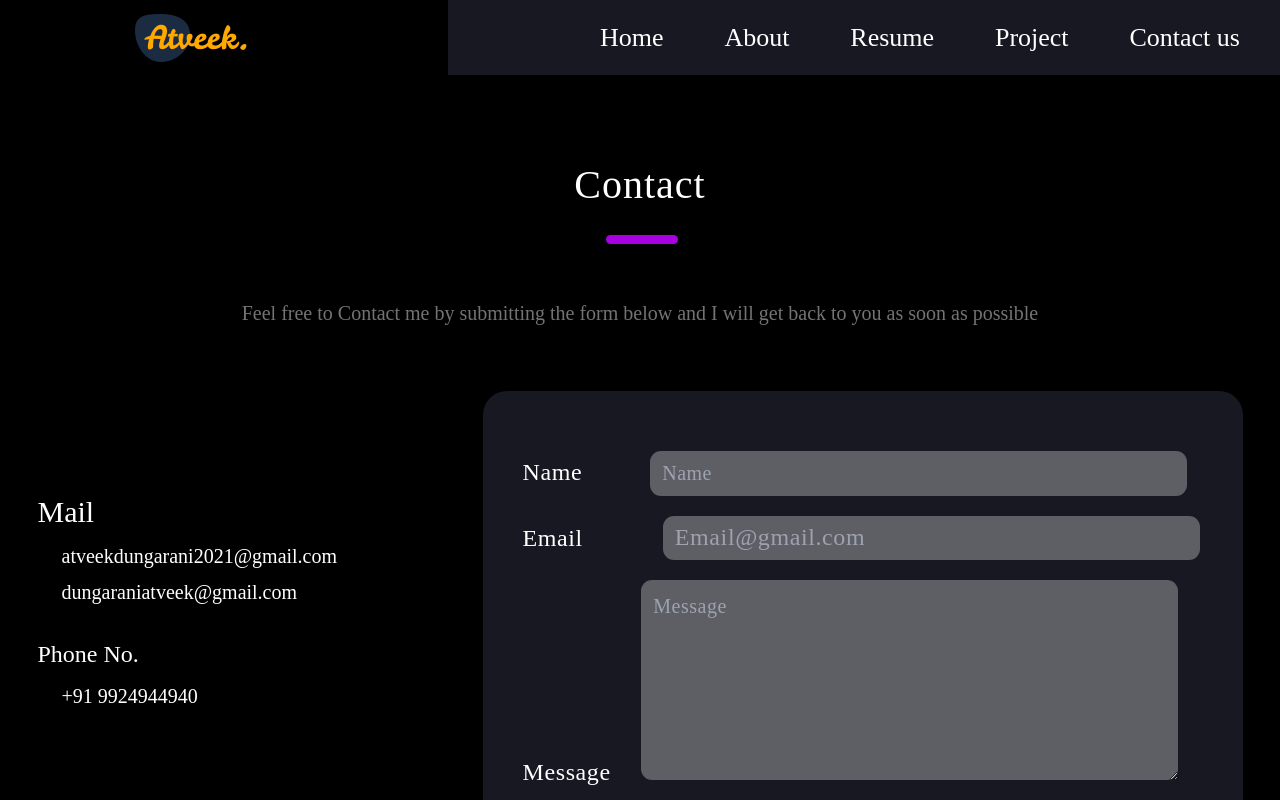
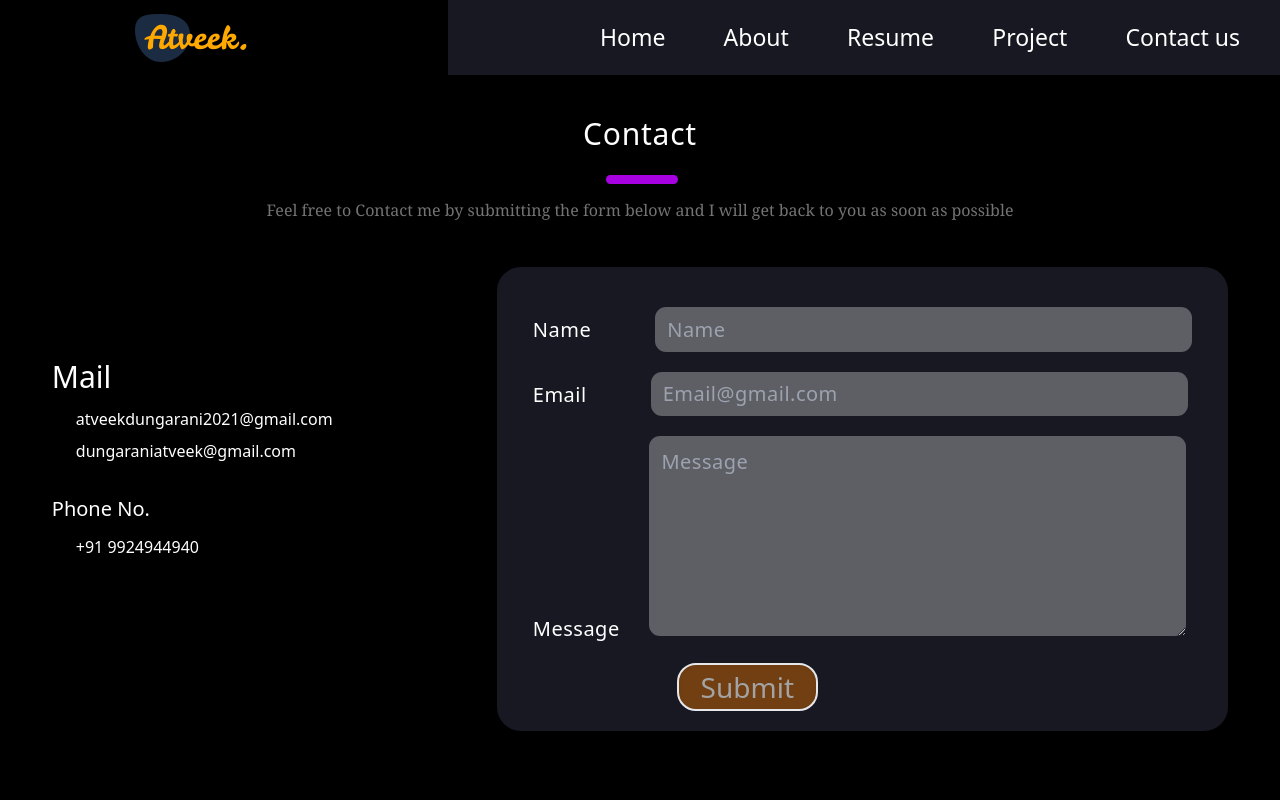
Before and after one commit to Atveek/atveekdungarani, a React (Create React App) app: page /atveekdungarani/contact in a window 1280 px wide. Shown: the top 800 px of the page. Built offline with nearby package versions, Linux system fonts and the light colour scheme.

Commit message:
font change

```diff
--- a/src/components/Contact.js
+++ b/src/components/Contact.js
@@ -40,36 +40,36 @@ export default function Contact() {
 
   return (
     <div className="bg-black w-full h-auto pb-20">
-      <h1 className="relative font-Akaya text-white m-auto text-[40px] text-center p-20 tracking-wide  after:content-[''] after:w-[72px] after:h-[9.33px] after:absolute after:bg-[#A700E1] after:top-[160px] after:right-[47%] after:rounded-[222px]">
+      <h1 className="relative font-sans text-white m-auto text-[30px] text-center p-9 tracking-wide  after:content-[''] after:w-[72px] after:h-[9.33px] after:absolute after:bg-[#A700E1] after:top-[100px] after:right-[47%] after:rounded-[222px]">
         Contact
       </h1>
-      <p className="w-[960px] m-auto h-[71.94px] text-center text-neutral-500 text-xl font-normal font-Patua leading-9">
+      <p className="w-[960px] m-auto h-[50.94px] text-center text-neutral-500 text-base font-normal font-serif leading-9">
         Feel free to Contact me by submitting the form below and I will get back
         to you as soon as possible
       </p>
       <br />
       <div className="flex flex-row justify-center items-center">
         <div className="w-[349px] pb-20">
-          <div className="text-white text-3xl font-normal font-Akaya">Mail</div>
-          <div className="ml-6  mt-3 text-white text-xl font-normal font-Akaya">
+          <div className="text-white text-3xl font-normal font-sans">Mail</div>
+          <div className="ml-6  mt-3 text-white text-base font-normal font-sans">
             atveekdungarani2021@gmail.com
           </div>
 
-          <div className=" text-white text-xl font-normal font-Akaya ml-6  mt-2">
+          <div className=" text-white text-base font-normal font-sans ml-6  mt-2">
             dungaraniatveek@gmail.com
           </div>
-          <div className=" text-white text-2xl font-normal font-Akaya  mt-8">
+          <div className=" text-white text-xl font-normal font-sans  mt-8">
             Phone No.
           </div>
-          <div className=" text-white text-xl font-normal font-Akaya ml-6  mt-3">
+          <div className=" text-white text-base font-normal font-sans ml-6  mt-3">
             +91 9924944940
           </div>
         </div>
-        <div className="w-[760px] h-[502.01px] bg-[#181823] ml-24 rounded-3xl p-10">
+        <div className="w-[auto] h-[auto] bg-[#181823] ml-24 rounded-3xl py-5 px-9">
           <form action="POST" onSubmit={submit}>
             <label
               htmlFor="Name"
-              className="text-center text-white text-2xl font-normal font-Original tracking-wide"
+              className="text-center text-white text-xl font-normal font-sans tracking-wide"
             >
               Name
             </label>
@@ -79,25 +79,28 @@ export default function Contact() {
               type="text"
               value={user.name}
               placeholder="Name"
-              className="w-[537px] h-[44.65px] bg-white bg-opacity-30 rounded-[11px] ml-[68px] mt-5 p-3  text-white text-xl font-normal font-Original tracking-wide"
+              className="w-[537px] h-[44.65px] bg-white bg-opacity-30 rounded-[11px] ml-16 mt-5 p-3  text-white text-xl font-normal font-sans tracking-wide"
             />
+            <br />
             <label
               htmlFor="Email"
-              className="text-center text-white text-2xl font-normal font-Original tracking-wide"
+              className="text-center text-white text-xl font-normal font-sans tracking-wide"
             >
               Email
             </label>
+
             <input
               name="email"
               onChange={handleChange}
               value={user.email}
               type="text"
               placeholder="Email@gmail.com"
-              className="w-[537px] h-[44.65px] bg-white bg-opacity-30 rounded-[11px] ml-20 mt-5 p-3  text-white text-2xl font-normal font-Original tracking-wide"
+              className="w-[537px] h-[44.65px] bg-white bg-opacity-30 rounded-[11px] ml-16 mt-5 p-3  text-white text-xl font-normal font-sans tracking-wide"
             />
+            <br />
             <label
               htmlFor="Email"
-              className="text-center text-white text-2xl font-normal font-Original tracking-wide"
+              className="text-center text-white text-xl font-normal font-sans tracking-wide"
             >
               Message{" "}
             </label>
@@ -105,12 +108,13 @@ export default function Contact() {
               name="message"
               value={user.message}
               onChange={handleChange}
-              className="w-[537px] h-[200px] bg-white bg-opacity-30 rounded-[11px] ml-6 mt-5 p-3  text-white text-xl font-normal font-Original tracking-wide no-scrollbar"
+              className="w-[537px] h-[200px] bg-white bg-opacity-30 rounded-[11px] ml-6 mt-5 p-3  text-white text-xl font-normal font-sans tracking-wide no-scrollbar"
               placeholder="Message"
             ></textarea>
+            <br />
             <input
               type="submit"
-              className=" text-neutral-400 cursor-pointer text-[28px] font-normal font-Akaya ml-36 mt-5 w-[141px]  h-12  m-auto text-center bg-yellow-900 rounded-[19px] shadow-inner border-2"
+              className=" text-neutral-400 cursor-pointer text-[28px] font-normal font-sans ml-36 mt-5 w-[141px]  h-12  m-auto text-center bg-yellow-900 rounded-[19px] shadow-inner border-2"
               value="Submit"
             />
           </form>
--- a/src/components/Footer.js
+++ b/src/components/Footer.js
@@ -30,14 +30,14 @@ export default function Footer() {
           <img src={x} className="w-[46px]" alt="Logo" />
         </a>
         <a
-          href="https://www.linkedin.com/in/atveek-dungarani-775b72234/?trk=public_profile_browsemap&originalSubdomain=in"
+          href="https://www.linkedin.com/in/atveek-dungarani-775b72234/?trk=public_profile_browsemap&sansSubdomain=in"
           target="_blank"
           rel="noreferrer"
         >
           <img src={LinkedIn} className="w-[46px]" alt="Logo" />
         </a>
       </div>
-      <div className="text-white text-xl font-normal font-Pattaya mr-8">
+      <div className="text-white text-base font-normal font-Pattaya mr-8">
         Created by Atveek Dungarani
       </div>
     </div>
--- a/src/components/Home.js
+++ b/src/components/Home.js
@@ -17,7 +17,7 @@ export default function Home() {
           I'm Atveek Dungarani. A Full Stack Developer{" "}
           <span className="text-[#727272] font-inter m-0">based in India.</span>
         </h1>
-        <p className="absolute w-[802px] text-white text-xl font-normal font-Galada tracking-wide bottom-28 right-20">
+        <p className="absolute w-[802px] text-white text-base font-normal font-serif tracking-wide bottom-28 right-20">
           I'm probably the most passionate Developer you will ever get to work
           with. If you have a great project that needs some amazing skills, I'm
           your guy.
--- a/src/components/Meter1.js
+++ b/src/components/Meter1.js
@@ -2,8 +2,8 @@ import React from "react";
 
 export default function Meter1({ title, width, color, percent }) {
   return (
-    <div className="flex justify-between w-full h-12 items-center">
-      <p className="w-[150px] h-9 text-white text-xl font-normal font-Tauri leading-9">
+    <div className="flex justify-between w-full h-9 items-center">
+      <p className="w-[150px] h-9 text-white text-base font-normal font-serif leading-9">
         {title}
       </p>
       <div className="relative w-[405px] h-[9px] bg-white rounded-xl ">
@@ -11,7 +11,7 @@ export default function Meter1({ title, width, color, percent }) {
           className={`absolute ${width} h-[9px] ${color} rounded-xl top-0 z-10`}
         ></div>
       </div>
-      <p className="w-[47px] h-9 text-white text-xl font-normal font-Tauri leading-9">
+      <p className="w-[47px] h-9 text-white text-base font-normal font-serif leading-9">
         {percent}%
       </p>
     </div>
--- a/src/components/Navbar.js
+++ b/src/components/Navbar.js
@@ -1,6 +1,7 @@
 import React from "react";
 import { Outlet, Link } from "react-router-dom";
 import src from "../img/logo.png";
+
 export default function Navbar() {
   const handleClick = () => {
     // 👇️ scroll to top on page load
@@ -12,7 +13,7 @@ export default function Navbar() {
         <div className="flex w-[30%] justify-center items-center">
           <img src={src} className="w-[115px]  h-[48px]" alt="Logo"></img>
         </div>
-        <ul className="flex  flex-row justify-between w-[50%] font-Akaya text-white text-[26px] mr-10">
+        <ul className="flex  flex-row justify-between w-[50%] font-sans text-white text-[23px] mr-10">
           <li>
             <Link to="/atveekdungarani/" onClick={handleClick}>
               Home
--- a/src/components/Project.js
+++ b/src/components/Project.js
@@ -3,11 +3,11 @@ import Item from "./Item";
 import Items1 from "../Data/item";
 export default function Project() {
   return (
-    <div className="w-full h-auto bg-[#181823]">
-      <h1 className="relative font-Akaya text-white m-auto text-[40px] text-center p-20 tracking-wide  after:content-[''] after:w-[72px] after:h-[9.33px] after:absolute after:bg-[#F25A5A] after:top-[160px] after:right-[47%] after:rounded-[222px]">
+    <div className="w-full h-auto bg-[#181823] pb-8">
+      <h1 className="relative font-sans text-white m-auto text-[30px] text-center p-12 tracking-wide  after:content-[''] after:w-[72px] after:h-[9.33px] after:absolute after:bg-[#F25A5A] after:top-[110px] after:right-[47%] after:rounded-[222px]">
         PROJECT
       </h1>
-      <p className="w-[960px] m-auto h-[71.94px] text-center text-neutral-500 text-xl font-normal font-Patua leading-9">
+      <p className="w-[960px] m-auto h-[71.94px] text-center text-neutral-500 text-base font-normal font-serif leading-9">
         Here you will find some of the personal and clients projects that I
         created with each project containing its own case study
       </p>
--- a/src/index.css
+++ b/src/index.css
@@ -1,14 +1,14 @@
 @tailwind base;
 @tailwind components;
 @tailwind utilities;
-@import url("https://fonts.googleapis.com/css2?family=Akaya + Kanadaka&display=swap");
+@import url("https://fonts.googleapis.com/css2?family=sans + Kanadaka&display=swap");
 @import url("https://fonts.googleapis.com/css2?family=Offside&display=swap");
 @import url("https://fonts.googleapis.com/css2?family=Inter&display=swap");
-@import url("https://fonts.googleapis.com/css2?family=Galada&display=swap");
-@import url("https://fonts.googleapis.com/css2?family=Patua+One&display=swap");
-@import url("https://fonts.googleapis.com/css2?family=Tauri&display=swap");
+@import url("https://fonts.googleapis.com/css2?family=serif&display=swap");
+@import url("https://fonts.googleapis.com/css2?family=serif+One&display=swap");
+@import url("https://fonts.googleapis.com/css2?family=serif&display=swap");
 @import url("https://fonts.googleapis.com/css2?family=Aladin&display=swap");
-@import url("https://fonts.googleapis.com/css2?family=Original+Surfer&display=swap");
+@import url("https://fonts.googleapis.com/css2?family=sans+Surfer&display=swap");
 @import url("https://fonts.googleapis.com/css2?family=Pattaya&display=swap");
 
 @layer utilities {
--- a/tailwind.config.js
+++ b/tailwind.config.js
@@ -4,14 +4,9 @@ module.exports = {
   theme: {
     extend: {
       fontFamily: {
-        Akaya: ["Akaya Kanadaka", "cursive"],
         offside: ["Offside", "cursive"],
         inter: ["Inter", "sans-serif"],
-        Galada: ["Galada", "cursive"],
-        Patua: ["Patua One", "cursive"],
-        Tauri: ["Tauri", "sans-serif"],
         Aladin: ["Aladin", "cursive"],
-        Original: ["Original Surfer", "cursive"],
         Pattaya: ["Pattaya", "sans-serif"],
       },
       dropShadow: {
```
Also changed, not shown: src/components/About.js (+8 -8 lines), src/components/Item.js (+6 -6 lines).
